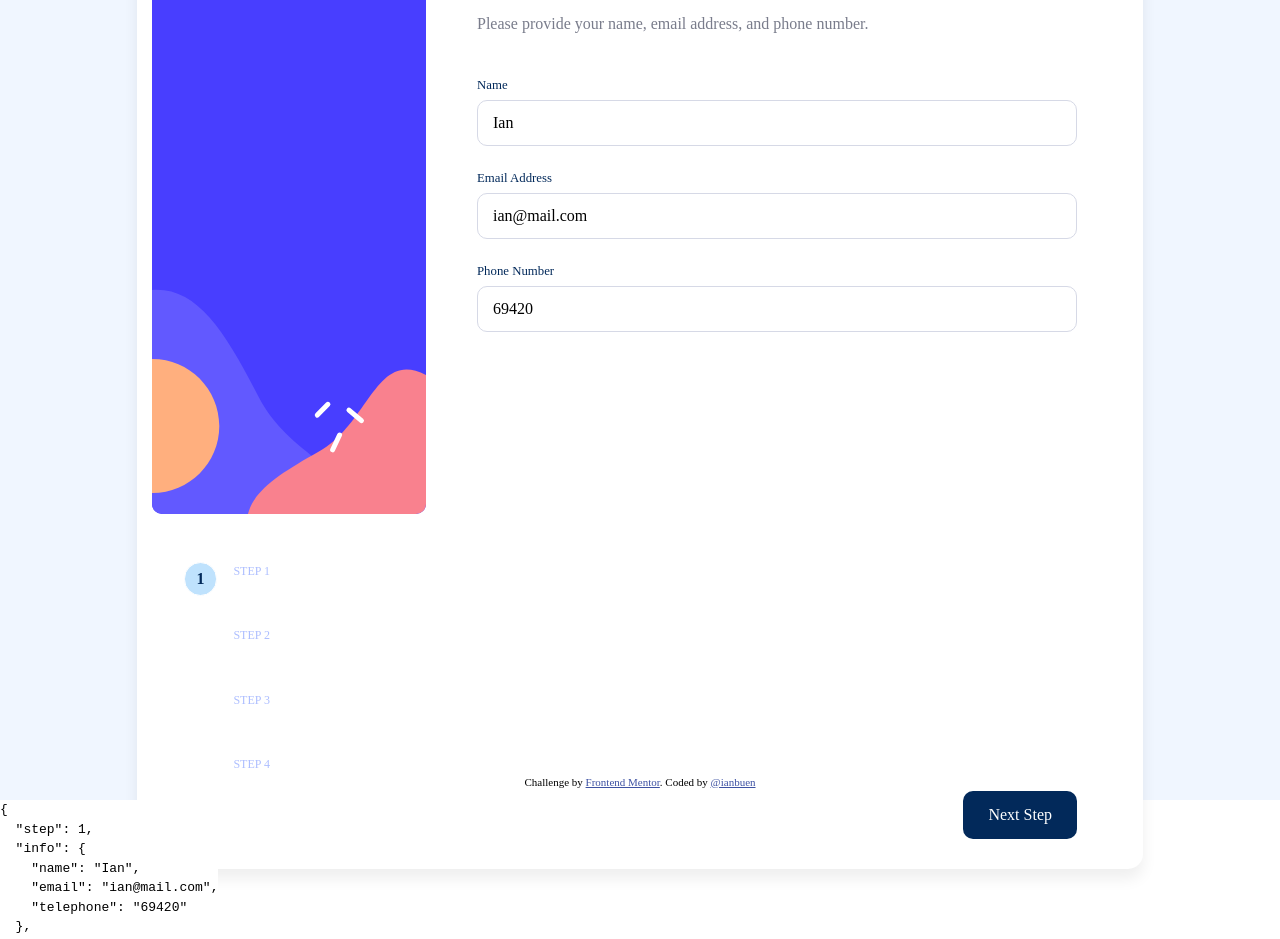
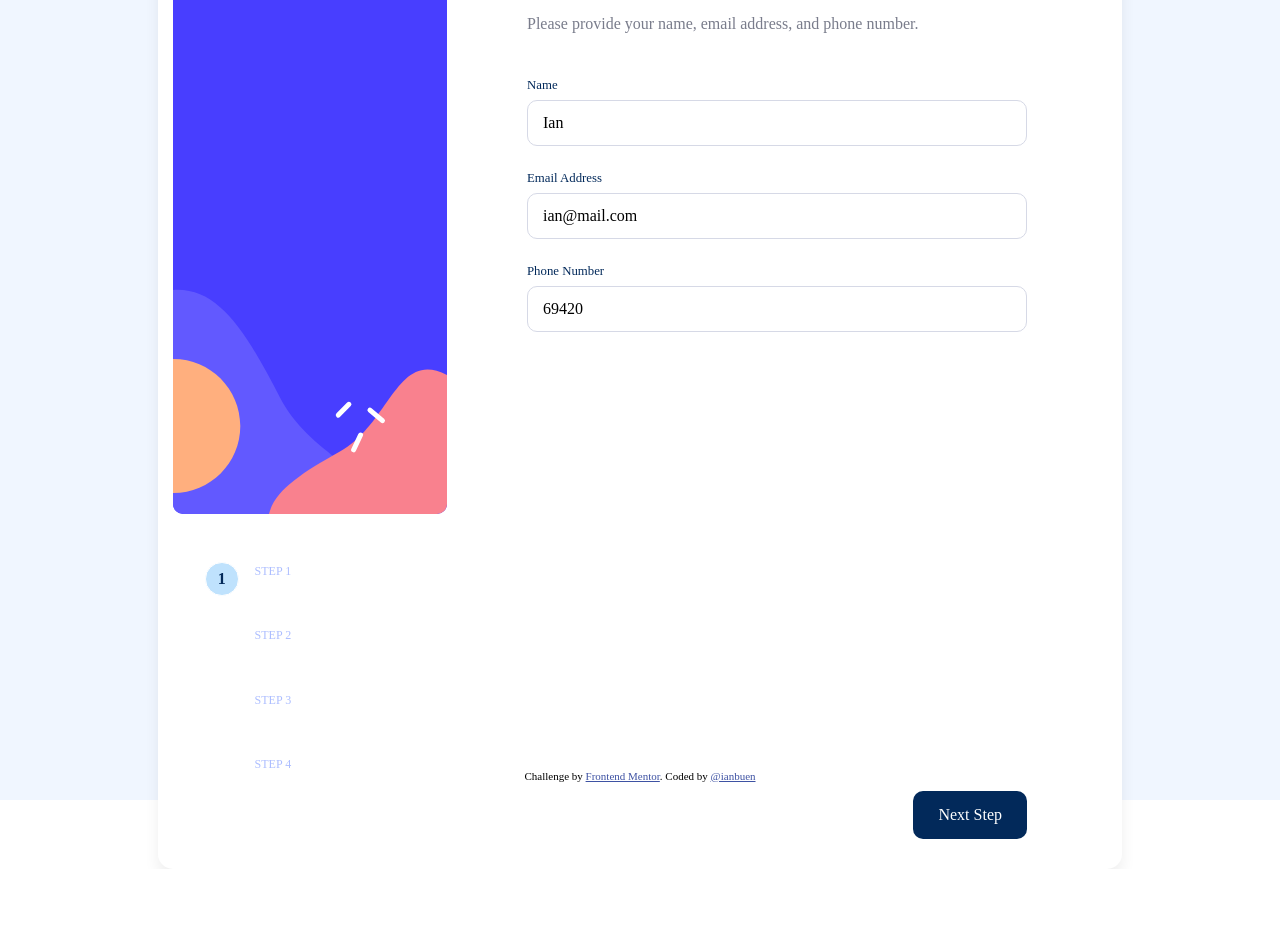
Before and after one commit to ianbuen/multi-step-form-main, a React (Create React App) app: page / in a window 1280 px wide. Shown: the top 939 px of the page. After the commit the page ends 869 px from the top, so only its background shows below. Built offline with nearby package versions, Linux system fonts and the light colour scheme.

Commit message:
calc total + checkout

```diff
--- a/src/App.js
+++ b/src/App.js
@@ -16,7 +16,7 @@ function App() {
         <Sidebar>
           <FormProgress />
         </Sidebar>
-        <pre style={{zIndex: 5, whiteSpace: "pre-wrap", color: 'black', background: "white", position: 'absolute', left: 0, top: '100%'}} >{`${JSON.stringify(state, undefined, 2)}\n`}</pre>
+        {/* <pre style={{zIndex: 5, whiteSpace: "pre-wrap", color: 'black', background: "white", position: 'absolute', left: 0, top: '100%'}} >{`${JSON.stringify(state, undefined, 2)}\n`}</pre> */}
       </header>
 
       <main>
--- a/src/components/Form.jsx
+++ b/src/components/Form.jsx
@@ -1,7 +1,7 @@
 import { useStateValue } from "../StateProvider";
 import "../styles/Form.css";
 import { BackLink, NextButton } from "./FormControls";
-import { FormGroup } from "./FormGroup";
+import { FormGroup, Confirmation } from "./FormGroup";
 
 export const Form = () => {
 
@@ -10,7 +10,7 @@ export const Form = () => {
   const nextStep = () => {
     dispatch({
       type: "SET_STEP",
-      step: step <= 3 ? step + 1 : step,
+      step: step <= 4 ? step + 1 : step,
     });
   }
 
@@ -23,12 +23,12 @@ export const Form = () => {
 
   return (
     <div className="Form">
-      <FormGroup />
+      {step === 5 ? <Confirmation /> : <FormGroup /> }
 
-      <div className="ButtonWrapper">
+      {step < 5 && <div className="ButtonWrapper">
         <BackLink text="Go Back" onClick={previousStep} />
         <NextButton text="Next Step" onClick={nextStep} />
-      </div>
+      </div>}
     </div>
   );
 };
--- a/src/components/FormControls.jsx
+++ b/src/components/FormControls.jsx
@@ -148,7 +148,7 @@ export const AddOnsSelect = ({items, yearly}) => {
     };
 
     return (
-        <div className="CardSelection" ref={refCardSelection}>
+        <div className="CardSelection Addons" ref={refCardSelection}>
             {items?.map((item, index) => (
             <AddOnCard key={`card-${index}`} addon={item.name} desc={item.desc} price={item.price} yearly={yearly} onChange={() => {handleChange(index)}} />
           ))}
@@ -166,7 +166,9 @@ export const ToggleSwitch = ({checked, onChange, children}) => {
     );
 };
 
-export const Preview = ({plan: {name, isYearly, price, addons}}) => {
+export const Preview = () => {
+
+    const [{plan: {name, isYearly, price, addons}, step}, dispatch] = useStateValue();
 
     const getTotal = () => {
         const addonsTotal = addons.reduce((total, addon) => total + addon.price, 0);
@@ -175,12 +177,23 @@ export const Preview = ({plan: {name, isYearly, price, addons}}) => {
         return (basePlan + addonsTotal) * (isYearly ? 10 : 1);
     }
 
+    const handleClick = (e) => {
+
+        e.preventDefault();
+
+        dispatch({
+            type: "SET_STEP",
+            step: 2,
+        });
+
+    }
+
     return (
         <div className="Preview">
           <div className="PreviewPlan">
-            <h4>{`${name} ${isYearly ? '(Yearly)' : '(Monthly)'}`}</h4>
-            <button>Change</button>
-            <h4>{isYearly ? `$${price * 10}/yr` : `$${price}/mo`}</h4>
+            <h4>{name ? `${name} ${isYearly ? '(Yearly)' : '(Monthly)'}` : ''}</h4>
+            <button onClick={handleClick} >Change</button>
+            <h4>{isYearly ? `$${price * 10 || 0}/yr` : `$${price || 0}/mo`}</h4>
           </div>
 
           <div className="PreviewAddons">
@@ -192,7 +205,7 @@ export const Preview = ({plan: {name, isYearly, price, addons}}) => {
 
           <div className="PreviewTotal">
             <p>Total {isYearly ? '(per year)' : '(per month)'}</p>
-            <h3>{`+$${getTotal()}/${isYearly ? 'yr' : 'mo' }`}</h3>
+            <h3>{`+$${getTotal() || 0}/${isYearly ? 'yr' : 'mo' }`}</h3>
           </div>
         </div>
     );
--- a/src/components/FormGroup.jsx
+++ b/src/components/FormGroup.jsx
@@ -4,6 +4,8 @@ import { PlanSelect, InputField, ToggleSwitch, AddOnsSelect, Preview } from "./F
 import arcade from "../assets/images/icon-arcade.svg";
 import advanced from "../assets/images/icon-advanced.svg";
 import pro from "../assets/images/icon-pro.svg";
+import thank from "../assets/images/icon-thank-you.svg";
+
 import { useStateValue } from "../StateProvider";
 
 const PersonalInfo = ({children}) => {
@@ -120,15 +122,13 @@ const AddOns = () => {
 
 const Summary = () => {
 
-  const [{plan}] = useStateValue();
-
   return (
     <div className="Summary">
       <form>
         <h2>Finishing up</h2>
         <p>Double-check everything looks OK before confirming.</p>
 
-        <Preview plan={plan} />
+        <Preview />
       </form>
     </div>
   );
@@ -156,3 +156,18 @@ export const FormGroup = () => {
     </div>
   );
 };
+
+export const Confirmation = () => {
+
+  return (
+    <div className="Confirmation">
+        <img src={thank} alt="'thank you' icon" />
+
+        <h2>Thank you!</h2>
+
+        <p>Thanks for confirming your subscription! We hope you have fun
+        using our platform. If you ever need support, please feel free
+        to email us at support@loremgaming.com.</p>
+    </div>
+  );
+}
--- a/src/components/FormProgress.jsx
+++ b/src/components/FormProgress.jsx
@@ -2,6 +2,8 @@ import { useStateValue } from "../StateProvider";
 import "../styles/FormProgress.css";
 
 const FormStep = ({ value, text, isActive }) => {
+
+  const [{step}] = useStateValue();
 
   return (
     <div className={'FormStep'}>
--- a/src/styles/App.css
+++ b/src/styles/App.css
@@ -8,7 +8,7 @@
       padding: 15px;
       border-radius: 15px;
       box-shadow: 0 10px 15px #0001;
-      grid-template-columns: max-content 4vw max-content 4vw;
+      grid-template-columns: max-content 5vw max-content 5vw;
   }
 
   header {
@@ -22,7 +22,7 @@
 
   footer {
       position: absolute;
-      bottom: 10px;
+      bottom: 2%;
       justify-self: center;
   }
 }
--- a/src/styles/Form.css
+++ b/src/styles/Form.css
@@ -1,12 +1,14 @@
 .Form {
     display: grid;
+    grid-template-columns: 1rem auto 1rem;
 }
 
 .FormGroup {
     background: white;
-    grid-column: 1;
-    margin: 0 20px;
-    padding: 25px;
+    grid-column: 2;
+    padding: 30px 20px;
+    width: fit-content;
+    justify-self: center;
 }
 
 .ButtonWrapper {
@@ -14,13 +16,11 @@
     background: hsl(231, 100%, 99%);
     width: 100%;
     padding: 15px;
-    /* display: flex;
-    justify-content: space-between; */
     display: grid;
     grid-template-columns: max-content auto max-content;
     align-items: center;
     bottom: 0;
-    grid-column: 1;
+    grid-column: 2;
 }
 
 .NextButton {
@@ -28,16 +28,73 @@
     justify-self: end;
 }
 
+.Confirmation {
+    border-radius: 10px;
+    display: grid;
+    padding: 10vh 20px;
+    place-items: center;
+    text-align: center;
+    background: white;
+    grid-column: 2;
+    animation: fade 400ms linear;
+}
+
+.Confirmation img {
+    width: 64px;
+    margin-bottom: 1.25rem;
+    animation: pulse 800ms linear;
+    transform-origin: bottom center;
+}
+
+@keyframes pulse {
+    0% { transform: scale(1); }
+    50% { transform: scale(1.5); }
+    100% { transform: scale(1); }
+}
+
+@media only screen and (orientation: landscape) and (max-width: 1079px) {
+    .FormGroup {
+      width: 60vmax;
+    }
+  }
+
 @media only screen and (min-width: 1080px) {
 
     .Form {
         height: 100%;
+        grid-template-rows: 1fr 1fr;
     }
 
     .FormGroup {
         width: 100%;
         margin: 0;
-        padding: 2vw 0;
+        padding: 2vw 0 0;
+        grid-row: 1 / span 2;
+    }
+
+    .Confirmation {
+        font-size: 1.1rem;
+        grid-template-columns: 500px;
+        grid-template-rows: auto repeat(3, min-content) auto;
+        grid-auto-rows: min-content;
+        grid-row: 1 / span 2;
+        height: 100%;
+        padding: 0;
+        z-index: 1;
+    }
+
+    .Confirmation img {
+        width: 96px;
+        grid-row: 2;
+    }
+
+    .Confirmation h2 {
+        font-size: 2rem;
+        grid-row: 3;
+    }
+
+    .Confirmation p {
+        grid-row: 4;
     }
 
     .ButtonWrapper {
@@ -47,5 +104,6 @@
         background: none;
         padding-right: 0;
         padding-left: 0;
+        grid-row: 2;
     }
 }
--- a/src/styles/FormControls.css
+++ b/src/styles/FormControls.css
@@ -217,6 +217,7 @@ label {
     display: flex;
     align-items: center;
     z-index: 1;
+    color: hsl(243, 100%, 62%);
 }
 
 .Preview {
@@ -309,7 +310,7 @@ label {
     }
 
     .CardSelection {
-        grid-template-columns: repeat(3, auto);
+        grid-template-columns: repeat(3, 1fr);
         column-gap: 15px;
     }
 
@@ -329,6 +330,33 @@ label {
     .ToggleSwitch {
         margin: 30px 0;
     }
+
+    .Addons {
+        grid-template-columns: auto;
+    }
+
+    .AddOn {
+        margin-bottom: 10px;
+        grid-template-rows: 15px auto auto 15px;
+        grid-template-columns: 4rem auto max-content 15px;
+    }
+
+    .AddOnName {
+        font-size: 1rem;
+    }
+
+    .AddOnTick {
+        padding: 10px 20px;
+    }
+
+    .AddOnTick::before {
+        height: 1.3rem; width: 1.3rem;
+    }
+
+    .AddOnDesc, .AddOnPrice {
+        font-size: 0.9rem;
+        margin: 0;
+    }
 }
 
 
--- a/src/styles/FormGroup.css
+++ b/src/styles/FormGroup.css
@@ -14,9 +14,15 @@ p {
     box-shadow: 0 10px 15px #0001;
 }
 
-.PersonalInfo form {
+@keyframes fade {
+    0% { opacity: 0; }
+    100% { opacity: 1; }
+}
+
+.FormGroup form {
     display: flex;
     flex-direction: column;
+    animation: fade 400ms linear;
 }
 
 @media only screen and (min-width: 1080px) {
@@ -26,7 +32,7 @@ p {
     }
 
     .FormGroup {
-        min-width: 600px;
+        min-width: 500px;
         box-shadow: none;
     }
 }
--- a/src/styles/FormProgress.css
+++ b/src/styles/FormProgress.css
@@ -2,6 +2,12 @@
     background: hsl(206, 94%, 87%);
     border-color: hsl(206, 94%, 87%);
     color: hsl(213, 96%, 18%);
+    animation: fadeBG 500ms linear;
+}
+
+@keyframes fadeBG {
+    0% { background: hsla(206, 94%, 87%, 0%); }
+    90% { background: hsla(206, 94%, 87%, 100%); }
 }
 
 .FormProgress {
--- a/src/styles/Sidebar.css
+++ b/src/styles/Sidebar.css
@@ -2,19 +2,28 @@
     display: grid;
 }
 
-picture {
+.Sidebar picture {
     display: grid;
     grid-row: 1;
     grid-column: 1 / span 2;
+    height: 100%;
 }
 
-img {
+.Sidebar img {
     width: 100%;
 }
 
 @media only screen and (min-width: 1080px) {
 
     .Sidebar {
+        height: 100%;
+    }
+
+    .Sidebar picture {
+        height: 100%;
+    }
+
+    .Sidebar img {
 
     }
 }
```
